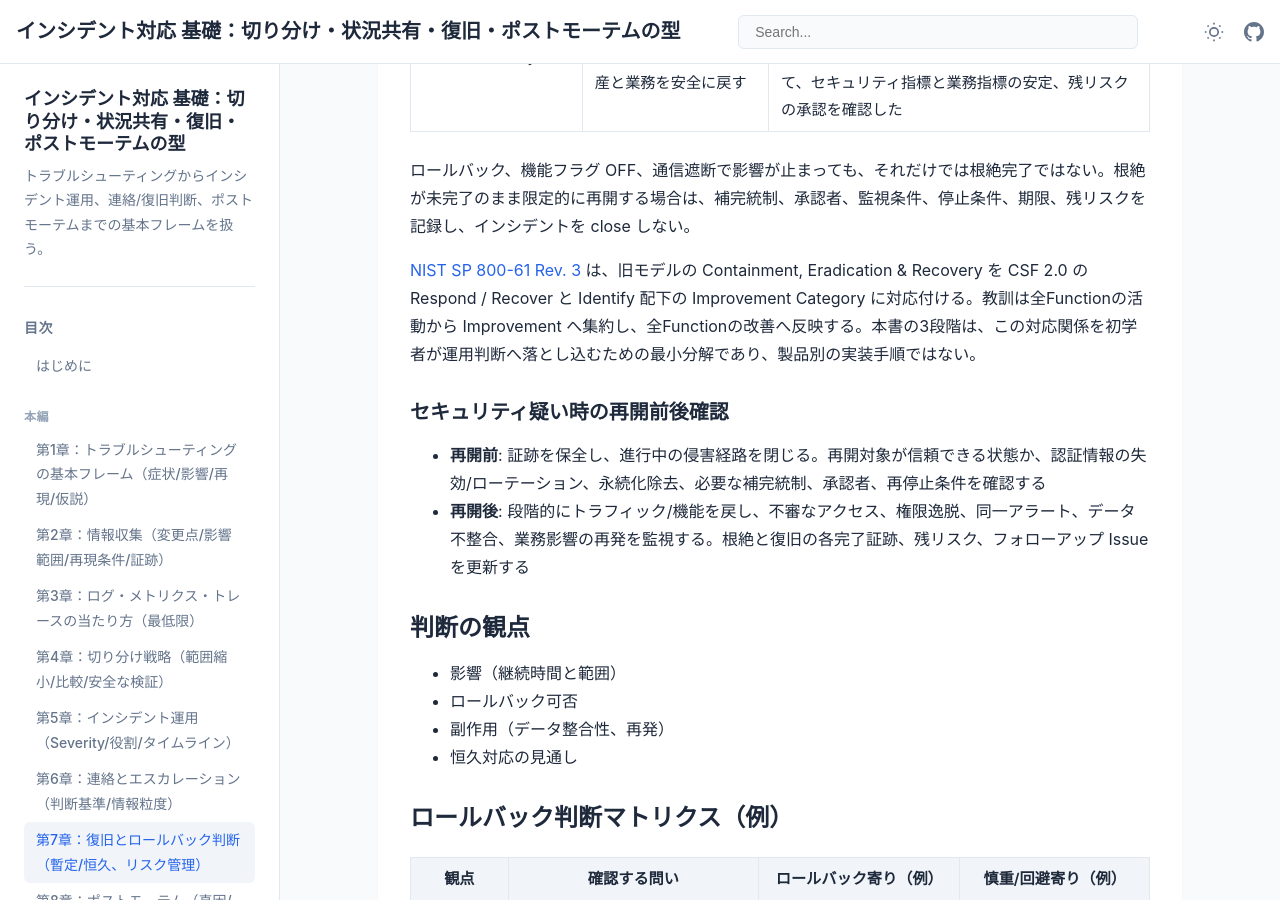
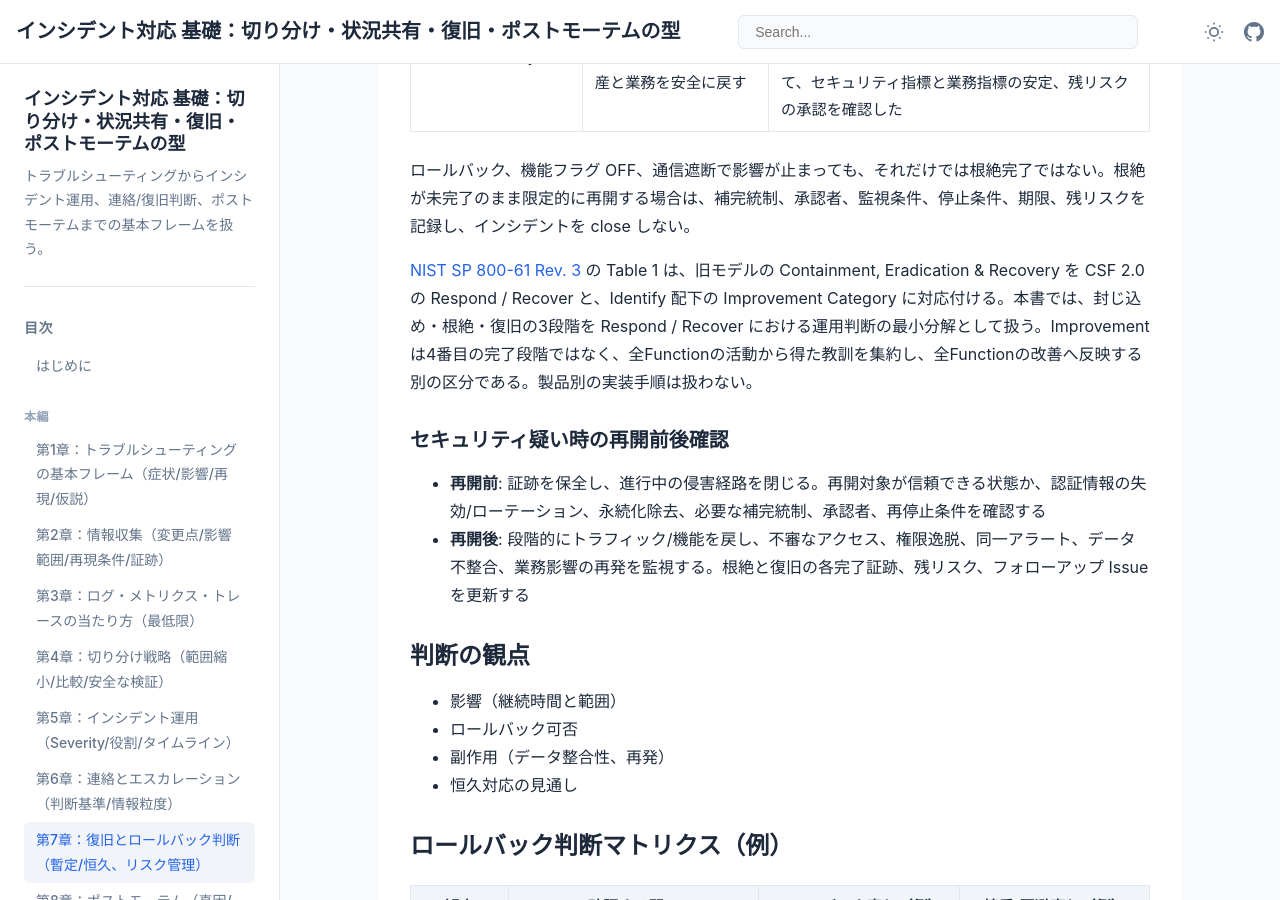
Before and after one commit to itdojp/incident-response-basics-book, a Jekyll site: the page built from docs/chapters/chapter-07/index.md, in a window 1280 px wide and 900 px high, scrolled down 1091 px. Built offline with Jekyll 4.4.1, drawn with Linux system fonts in a browser that asks for light colours.

Commit message:
docs: separate response stages from improvement

```diff
--- a/docs/chapters/chapter-07/index.md
+++ b/docs/chapters/chapter-07/index.md
@@ -34,7 +34,7 @@ order: 70
 
 ロールバック、機能フラグ OFF、通信遮断で影響が止まっても、それだけでは根絶完了ではない。根絶が未完了のまま限定的に再開する場合は、補完統制、承認者、監視条件、停止条件、期限、残リスクを記録し、インシデントを close しない。
 
-[NIST SP 800-61 Rev. 3](https://csrc.nist.gov/pubs/sp/800/61/r3/final) は、旧モデルの Containment, Eradication & Recovery を CSF 2.0 の Respond / Recover と Identify 配下の Improvement Category に対応付ける。教訓は全Functionの活動から Improvement へ集約し、全Functionの改善へ反映する。本書の3段階は、この対応関係を初学者が運用判断へ落とし込むための最小分解であり、製品別の実装手順ではない。
+[NIST SP 800-61 Rev. 3](https://csrc.nist.gov/pubs/sp/800/61/r3/final) の Table 1 は、旧モデルの Containment, Eradication & Recovery を CSF 2.0 の Respond / Recover と、Identify 配下の Improvement Category に対応付ける。本書では、封じ込め・根絶・復旧の3段階を Respond / Recover における運用判断の最小分解として扱う。Improvement は4番目の完了段階ではなく、全Functionの活動から得た教訓を集約し、全Functionの改善へ反映する別の区分である。製品別の実装手順は扱わない。
 
 #### セキュリティ疑い時の再開前後確認
 
```
